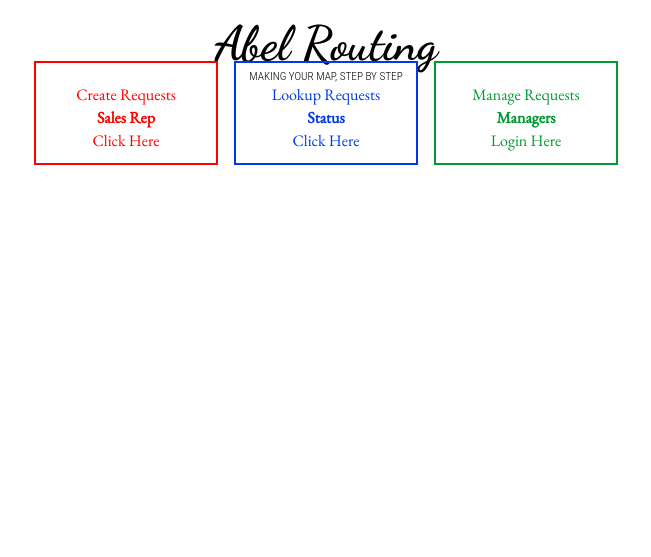
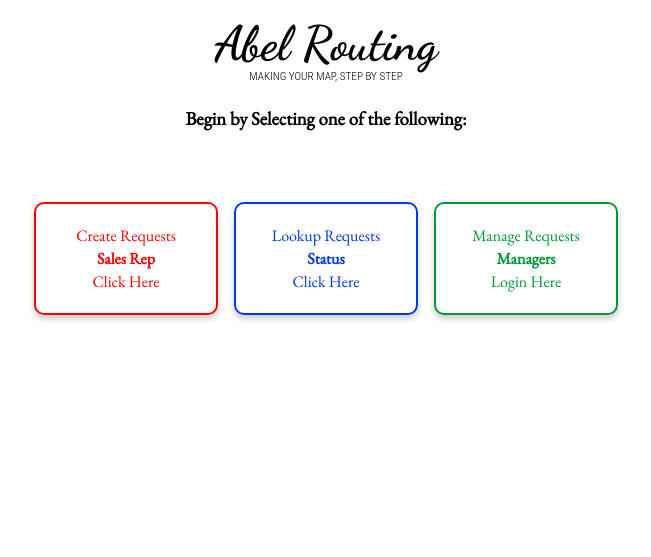
Before and after one commit to a-strauty/SRrequest, a CodeIgniter app: page /database/ in a window 1280 px wide. Shown: the top 557 px of the page, without its empty margins (314-965 px from the left). Run offline with CodeIgniter, Linux system fonts and the light colour scheme.

Commit message:
Sytling changes and tweaking the lookup form. Fixed the front page buttons so they are centered and not shoved into the masthead.

```diff
--- a/application/controllers/Sr.php
+++ b/application/controllers/Sr.php
@@ -23,6 +23,7 @@ class Sr extends CI_Controller {
 
 		$this->load->helper(array('form'));
 		$this->load->library('form_validation');
+		$this->load->library('session');
 
 		$this->form_validation->set_rules('sr_select', 'Name', 'required');
 		$this->form_validation->set_rules('dayradio', 'Day', 'required');
@@ -72,6 +73,10 @@ class Sr extends CI_Controller {
 		$data['names'] = $this->sr_model->get_names();
 		$data['days'] = $this->sr_model->get_days();
 
+		$this->load->helper(array('form'));
+		$this->load->library('form_validation');
+		$this->load->library('session');
+
 		$data['title'] = 'Sales Routing';
 
 		$this->load->view('templates/header', $data);
--- a/application/views/home.php
+++ b/application/views/home.php
@@ -1,3 +1,7 @@
+<div class="grid-title">
+	<h3>Begin by Selecting one of the following:</h3>
+</div>
+
 <div class="grid-item">
    <?php echo anchor('sr', 'Create Requests<h2>Sales Rep</h2>Click Here', 'class="nav-button" id="nav-review"'); ?>
 </div>
--- a/application/views/lookup/lookupresults.php
+++ b/application/views/lookup/lookupresults.php
@@ -3,8 +3,8 @@
   //create the table and new form for submitting requests
   unset($row);
   if ($accounts > 0) {
+    echo form_open('sr/request');
     echo "
-      <form id='form_request' class='form_table'  method='post' action='request'>
         <table id='table_id' class='display'>
           <thead>
             <tr>
--- a/application/views/lookup/request.php
+++ b/application/views/lookup/request.php
@@ -2,7 +2,6 @@
 <div id="form container">
 
 <?php
-
   if($accounts>0)
   {
     echo "
--- a/assets/css/style-grid.css
+++ b/assets/css/style-grid.css
@@ -35,7 +35,7 @@ body {
   width: 600px;
   margin: 0 auto;
   grid-template-columns: 200px 200px 200px;
-  grid-template-rows: 50px 200px;
+  grid-template-rows: 70px 200px 200px;
 }
 
 .grid-title {
@@ -57,7 +57,7 @@ body {
 
 .grid-form{
   grid-column: 1/4;
-  grid-row: 2/5;
+  grid-row: 2/3;
   display: grid;
 }
 
@@ -70,7 +70,6 @@ body {
   grid-row: 1/2;
   text-align: center;
   border-bottom: 1px solid #18191B;
-  padding-bottom: 10px;
   margin-bottom: 10px;
 }
 
@@ -98,7 +97,6 @@ body {
 
 .nav-button {
   width: 160px;
-  height: 60px;
   padding: 20px 10px;
   text-align: center;
   text-decoration: none;
@@ -106,6 +104,8 @@ body {
   font-size: 1em;
   cursor: pointer;
   border: 2px solid green;
+  border-radius: 10px;
+  box-shadow: 0 4px 6px 0 hsla(0, 0%, 0%, 0.2);
   color: inherit;
 }
 
```
Also changed, not shown: application/views/lookup/lookupheader.php (+5 -3 lines).
